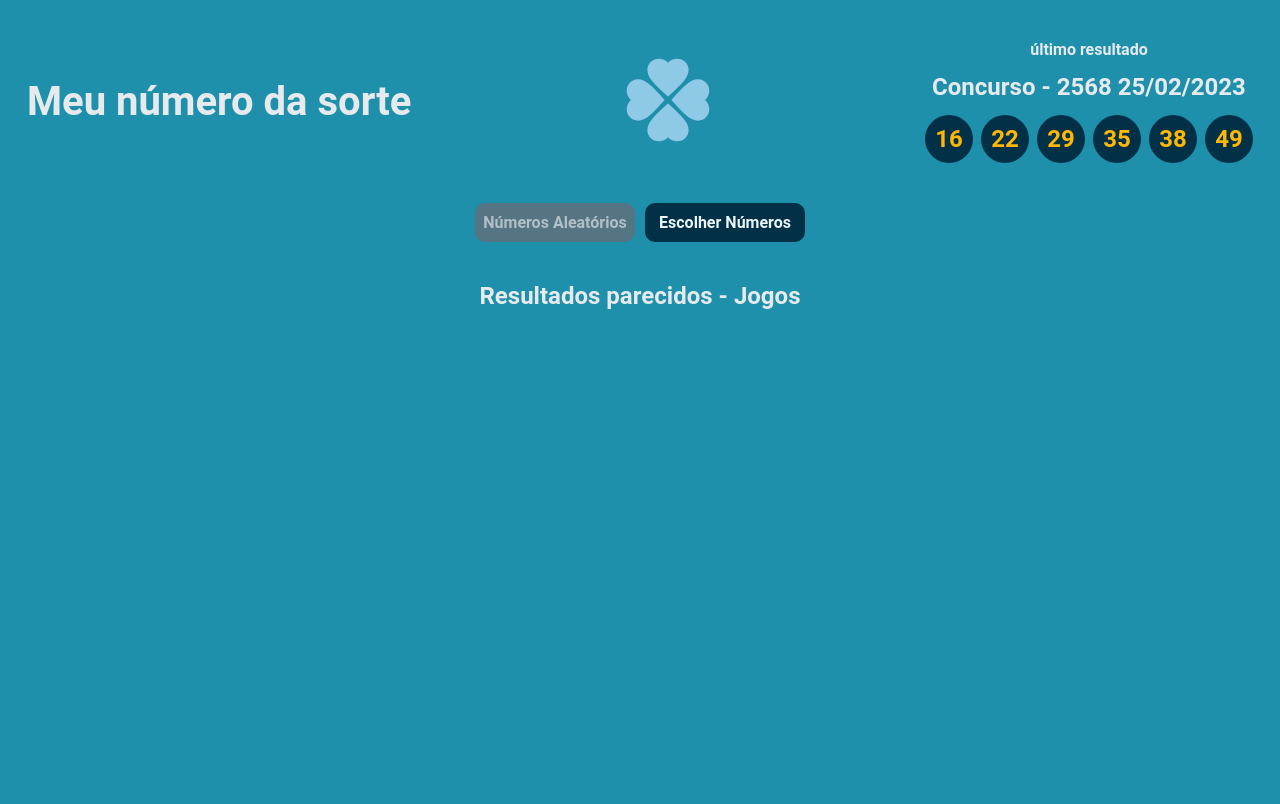
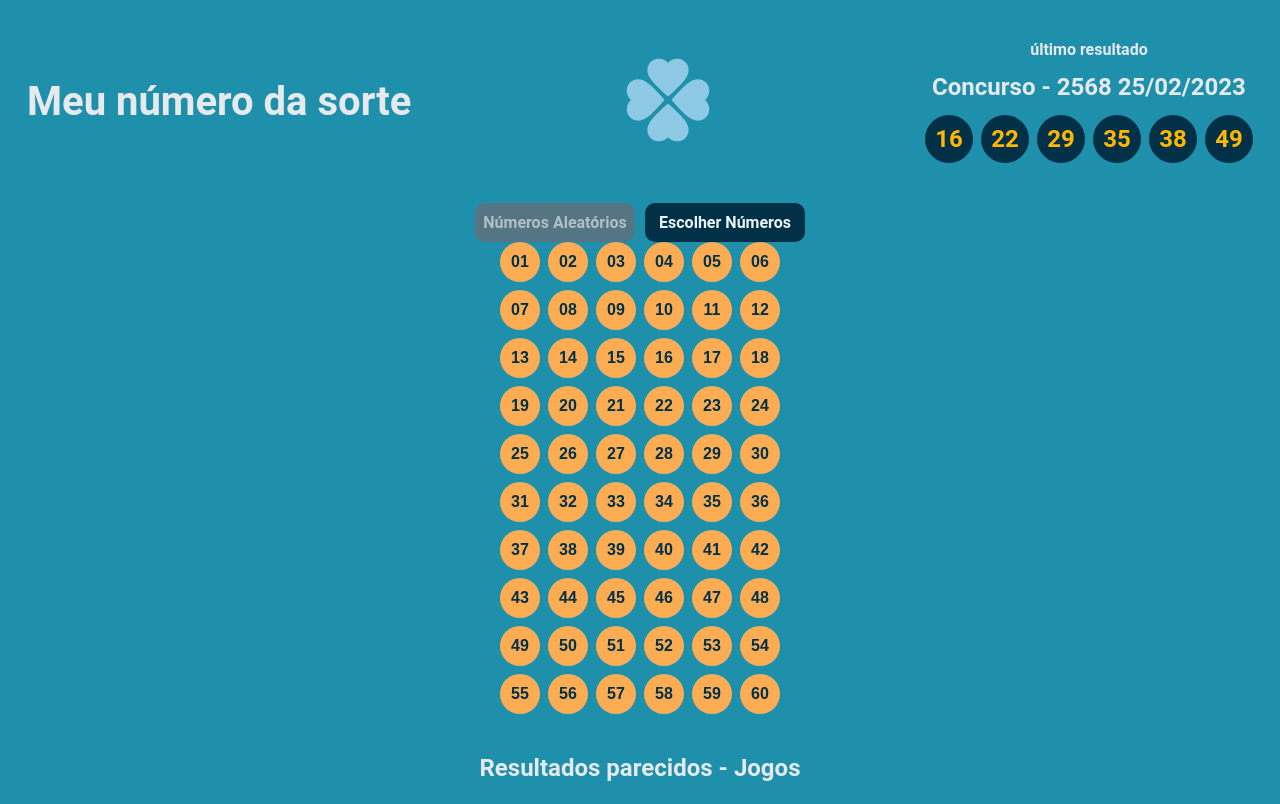
Before and after one commit to Eduuduarte/meunumerodasorte, a Next.js app: page / in a window 1280 px wide. Both pictures are taken after a click on the element "Números Aleatórios". Built offline with nearby package versions, Linux system fonts and the light colour scheme.

Commit message:
created styles.module the numberButton component

```diff
--- a/components/ChoicesNumber/index.tsx
+++ b/components/ChoicesNumber/index.tsx
@@ -1,11 +1,13 @@
 import React from 'react';
+import styles from './styles.module.css';
 import NumberButton from '../NumberButton';
+import { arrayNumberKey } from '../../data/number';
 
 const index = () => {
-    const testArray = [1, 2];
+
   return (
-    <div>
-        {testArray.map((value, index) => (
+    <div className={styles.container}>
+        {arrayNumberKey.map((value, index) => (
             <NumberButton
             key={value}
             number={value}
--- a/components/ChoicesNumber/styles.module.css
+++ b/components/ChoicesNumber/styles.module.css
@@ -0,0 +1,5 @@
+.container{
+    display: grid;
+    grid-template-columns: repeat(6, 1fr);
+    gap: 8px;
+}
--- a/components/NumberButton/index.tsx
+++ b/components/NumberButton/index.tsx
@@ -1,10 +1,12 @@
 import React, { useState } from 'react';
+import styles from './styles.module.css';
+import { formatterNumber } from '../../libs/formatter';
 
 type Props = {
   number: number
 }
 
-const index = ({number}: Props) => {
+const index = ({ number }: Props) => {
   const [choice, setChoice] = useState(false)
 
   const handlerColorButton = () => {
@@ -12,10 +14,20 @@ const index = ({number}: Props) => {
     console.log('Choice', choice)
   }
 
+  const formatter = formatterNumber();
+
   return (
-    <div>
-      <p style={{backgroundColor: `${choice ? "#FFF000" : "#CCCCCC"}`}} onClick={handlerColorButton}>{number}</p>
-    </div>
+    <button
+      className={styles.container}
+      style={{
+        backgroundColor: `${choice ? "#023047" : "#FCAD54"}`,
+        border: `${choice ? "1px solid" : 0}`,
+        color: `${choice ? "#FFB703" : "#023047"}`,
+      }}
+      onClick={handlerColorButton}
+    >
+      {formatter.addZero(number)}
+    </button>
   )
 }
 
--- a/components/NumberButton/styles.module.css
+++ b/components/NumberButton/styles.module.css
@@ -0,0 +1,14 @@
+.container{
+    display: flex;
+    justify-content: center;
+    align-items: center;
+    width: 40px;
+    height: 40px;
+    background-color: #FCAD54;
+    border-color: #E9F5F8;
+    border-radius: 50px;
+    font-size: 16px;
+    font-weight: 700;
+    color: #023047;
+    cursor: pointer;
+}
--- a/components/SeemsResults/styles.module.css
+++ b/components/SeemsResults/styles.module.css
@@ -3,6 +3,7 @@
     flex-direction: column;
     justify-content: center;
     align-items: center;
+    margin-bottom: 22px;
     gap: 18px;
 }
 
--- /dev/null
+++ b/data/number.tsx
@@ -0,0 +1 @@
+export const arrayNumberKey: number[] = [1, 2, 3, 4, 5, 6, 7, 8, 9, 10, 11, 12, 13, 14, 15, 16, 17, 18, 19, 20, 21, 22, 23, 24, 25, 26, 27, 28, 29, 30, 31, 32, 33, 34, 35, 36, 37, 38, 39, 40, 41, 42, 43, 44, 45, 46, 47, 48, 49, 50, 51, 52, 53, 54, 55, 56, 57, 58, 59, 60];
--- a/pages/index.tsx
+++ b/pages/index.tsx
@@ -45,6 +45,9 @@ const Home: NextPage = () => {
       {status &&
             <GenerateNumber />
       }
+      {!status &&
+        <ChoicesNumber />
+      }
 
       <SeemsResults />
     </div>
```
Also changed, not shown: data/data.tsx (+1 -1 lines). Lines whose indentation alone changed are shown as unchanged.
